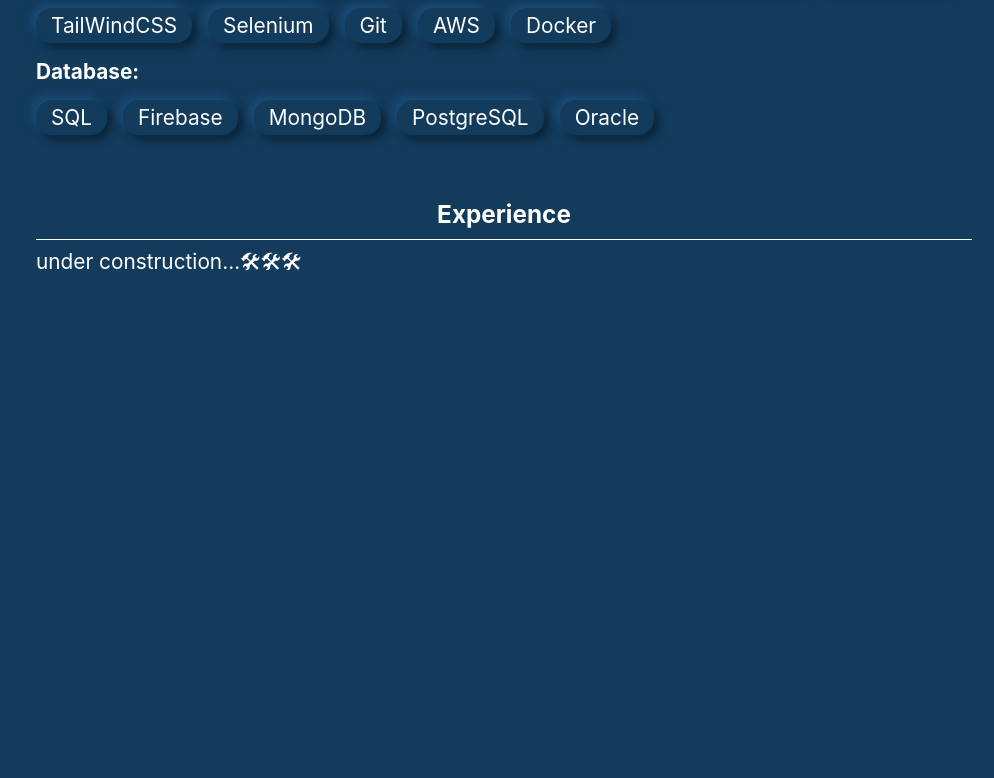
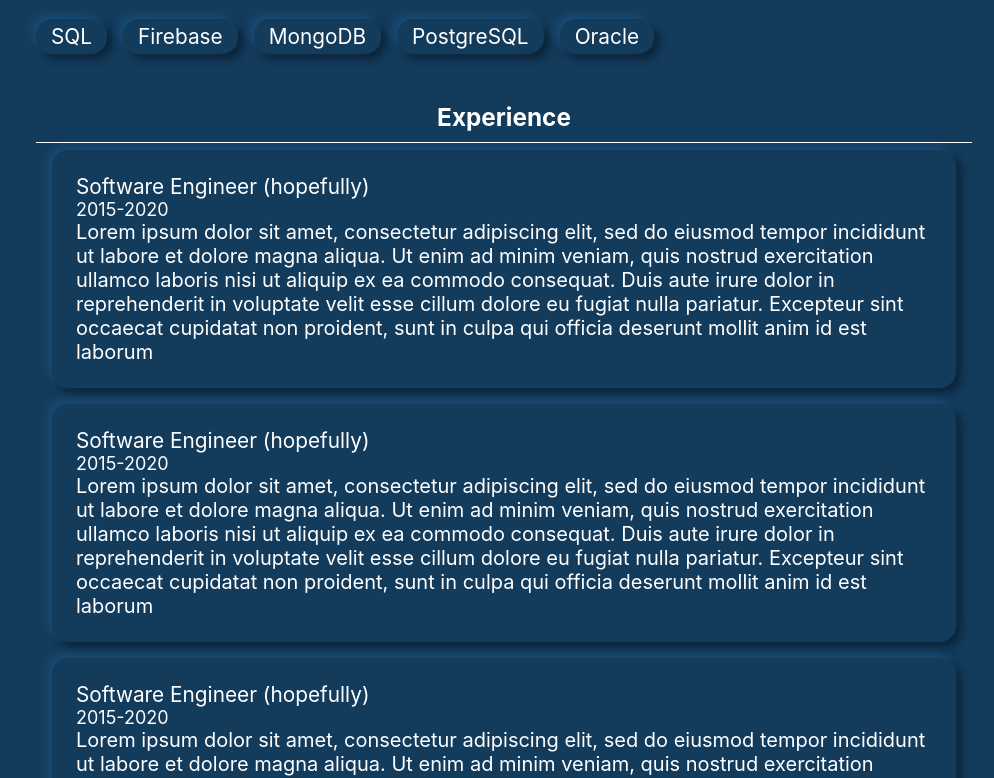
Before and after one commit to tonyechen/tonyechen.github.io, a Next.js app: page /about in a window 1280 px wide. Shown: the part 748-1526 px from the top of the page, without its empty margins (136-1130 px from the left). Before the commit the page ends 1126 px from the top, so only its background shows below. Built offline with nearby package versions, Linux system fonts and the light colour scheme.

Commit message:
saving progress on website re-theme + update

```diff
--- a/components/About.js
+++ b/components/About.js
@@ -1,7 +1,15 @@
 import React from 'react';
 import ExperienceBlock from './ExperienceBlock';
 
-const languages = ['Javascript', 'TypeScript', 'Python', 'C++', 'C', 'HTML/CSS', 'SASS'];
+const languages = [
+  'Javascript',
+  'TypeScript',
+  'Python',
+  'C++',
+  'C',
+  'HTML/CSS',
+  'SASS',
+];
 const technologies = [
   'React',
   'React Native',
@@ -14,7 +22,7 @@
   'Selenium',
   'Git',
   'AWS',
-  'Docker'
+  'Docker',
 ];
 const databases = ['SQL', 'Firebase', 'MongoDB', 'PostgreSQL', 'Oracle'];
 
@@ -23,10 +31,6 @@
     <div className="about" id="about">
       <h1 className="about__title">About Me</h1>
       <div className="about__container about__info">
-        <div className="about__info__pic">
-          <img src="/tony-chen-professional.JPG" alt="eww pic of tony" />
-        </div>
-
         <p className="about__info__content">
           Hello! My name is Anthony Chen, but you can call me Tony! I am a 3rd
           year at UCLA studying Computer Science.
@@ -75,8 +79,10 @@
 
         <div className="about__info__subsection">
           <h3 className="about__subsection__title">Experience</h3>
-          <p>under construction...&#128736;&#128736;&#128736;</p>
-          <ExperienceBlock></ExperienceBlock>
+          <div className='about__subsection___experience__container'></div>
+          <ExperienceBlock />
+          <ExperienceBlock />
+          <ExperienceBlock />
         </div>
       </div>
     </div>
--- a/components/ExperienceBlock.js
+++ b/components/ExperienceBlock.js
@@ -1,9 +1,21 @@
 import React from "react";
 
 const ExperienceBlock = () => {
-  return <div>
-
-  </div>;
+  return (
+    <div className="experience__container">
+      <p>Software Engineer (hopefully)</p>
+      <p className="experience__date">2015-2020</p>
+      <p className="experience__content">
+        Lorem ipsum dolor sit amet, consectetur adipiscing elit, sed do eiusmod
+        tempor incididunt ut labore et dolore magna aliqua. Ut enim ad minim
+        veniam, quis nostrud exercitation ullamco laboris nisi ut aliquip ex ea
+        commodo consequat. Duis aute irure dolor in reprehenderit in voluptate
+        velit esse cillum dolore eu fugiat nulla pariatur. Excepteur sint
+        occaecat cupidatat non proident, sunt in culpa qui officia deserunt
+        mollit anim id est laborum
+      </p>
+    </div>
+  );
 };
 
 export default ExperienceBlock;
--- a/styles/About.css
+++ b/styles/About.css
@@ -6,7 +6,6 @@
 .about__container {
 
     padding: 2rem;
-    padding-top: 4rem;
     border-radius: 1rem;
     margin-bottom: 3rem;
 }
@@ -22,9 +21,10 @@
 }
 
 .about__info {
-    display: grid;
-    grid-template-columns: 1fr 2fr;
-    gap: 2rem;
+    display: block;
+    margin-bottom: 2rem;
+    /* grid-template-columns: 1fr 2fr; */
+    /* gap: 2rem; */
 }
 
 .about__info__pic {
@@ -43,11 +43,13 @@
 
 .about__info__content {
     font-size: 20px;
+    padding: 20px;
+    margin-bottom: 2rem;
 }
 
 .about__info__subsection {
     grid-column: 1 / span 2;
-    padding-bottom: 1rem;
+    padding-bottom: 2rem;
 }
 
 .about__subsection__title {
--- /dev/null
+++ b/styles/Experience.css
@@ -0,0 +1,24 @@
+.about__subsection___experience__container {
+
+}
+
+.experience__container {
+    box-shadow: var(--base-primary-box-shadow);
+    border-radius: 1rem;
+    padding: 1.5rem;
+    margin: 1rem;
+}
+
+
+
+.experience__container::after{
+
+}
+
+.experience__date{
+    font-size: 18px;
+}
+
+.experience__content {
+    font-size: 20px;
+}
--- a/styles/Main.css
+++ b/styles/Main.css
@@ -211,14 +211,16 @@
         width: 80%;
         flex-direction: column;
         overflow-y: visible;
+        height: 950px;
     }
 
     .main__card {
-        margin-left: 0;
+        /* margin-left: 0; */
     }
 
     .main__intro {
         text-align: center;
+        display: block;
         margin-left: 0;
         padding-left: 0;
         padding-right: 0;
@@ -226,6 +228,15 @@
 
     .main__intro__text div {
         height: 13rem;
+    }
+
+    .main__intro__text h1 {
+        font-size: 4.5rem;
+    }
+
+    .main__intro__text span {
+        font-size: 1.7rem;
+        text-align: left;
     }
 
     .main__intro__text .pop-up-texts {
@@ -242,4 +253,8 @@
         margin: 1rem 0;
 
     }
+
+    .main__intro__feature__projects {
+        display: none;
+    }
 }
--- a/styles/globals.css
+++ b/styles/globals.css
@@ -2,6 +2,7 @@
 @import './Main.css';
 @import './About.css';
 @import './Project.css';
+@import './Experience.css';
 
 body {
   --dark-primary: #fddbb5;
```
